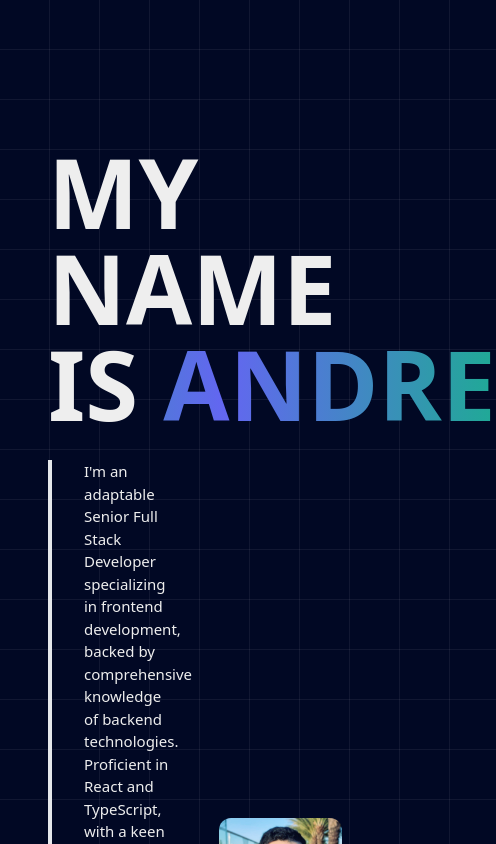
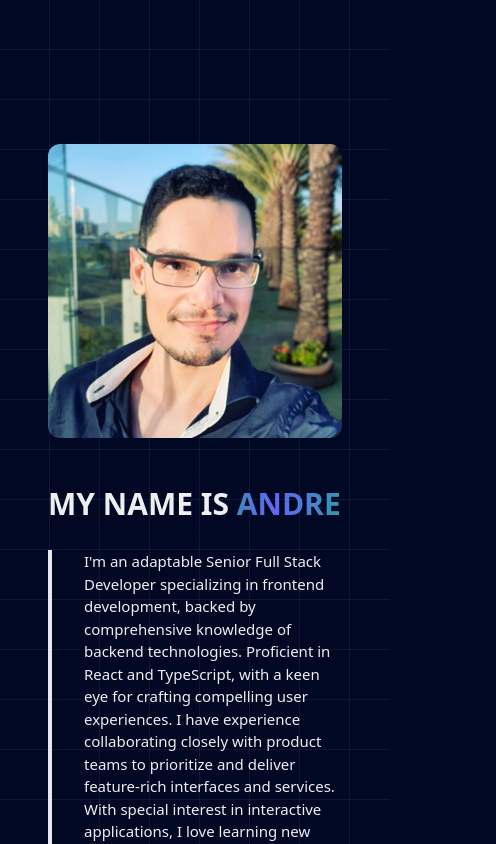
Before and after one commit to andregodoy0/website, a React (Vite) app: page / in a window 390 px wide. Shown: the top 844 px of the page, 496 px wide, since content can reach past the window. Built offline with nearby package versions, Linux system fonts and the light colour scheme.

Commit message:
Optimizations for mobile

```diff
--- a/src/components/Home.tsx
+++ b/src/components/Home.tsx
@@ -1,8 +1,8 @@
 const Home = () => {
   return (
-    <section className="top-0 m-auto box-border grid w-[1300px] max-w-full grid-cols-2 items-center justify-between gap-12 p-12 pt-36">
+    <section className="top-0 m-auto box-border grid w-[1300px] max-w-full grid-cols-1 flex-col-reverse items-center justify-between gap-12 p-12 pt-36 md:grid-cols-2">
       <div className="content">
-        <div className="text-8xl font-bold md:text-7xl">
+        <div className="text-3xl font-bold md:text-8xl">
           MY NAME IS&nbsp;
           <span className="bg-200 via-emerald-50% animate-shine bg-gradient-to-r from-indigo-500 via-emerald-500 to-indigo-500 bg-clip-text text-transparent">
             ANDRE
@@ -32,7 +32,7 @@ const Home = () => {
       <img
         src="/website/profile.png"
         alt="My picture"
-        className="w-full rounded-xl object-cover object-top"
+        className="row-start-1 w-full rounded-xl object-cover object-top md:row-start-auto"
       />
     </section>
   )
--- a/src/index.css
+++ b/src/index.css
@@ -31,7 +31,7 @@ body {
   }
 }
 .animate-shine {
-  animation: shine 3s linear infinite;
+  animation: shine 2s linear infinite;
 }
 
 .bg-200 {
```
